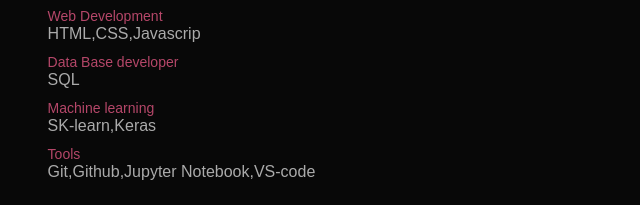
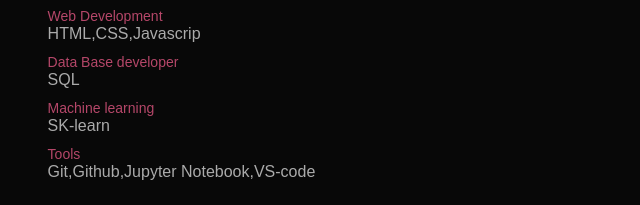
Before and after one commit to Saurabhginnare/about_saurabh, a plain HTML site: page index.html in a window 1280 px wide. Shown: the part 1115-1320 px from the top of the page, 490-1130 px from the left. Drawn offline with nearby package versions, Linux system fonts and the light colour scheme.

Commit message:
keras remove

```diff
--- a/index.html
+++ b/index.html
@@ -53,7 +53,7 @@
                         <li><span>Programming Laguages</span><br>Java,Python,</li>
                         <li><span>Web Development</span><br>HTML,CSS,Javascrip</li>
                         <li><span>Data Base developer</span><br>SQL</li>
-                        <li><span>Machine learning</span><br>SK-learn,Keras</li>
+                        <li><span>Machine learning</span><br>SK-learn</li>
                         <li><span>Tools</span><br>Git,Github,Jupyter Notebook,VS-code</li>
 
                     </ul>
```
